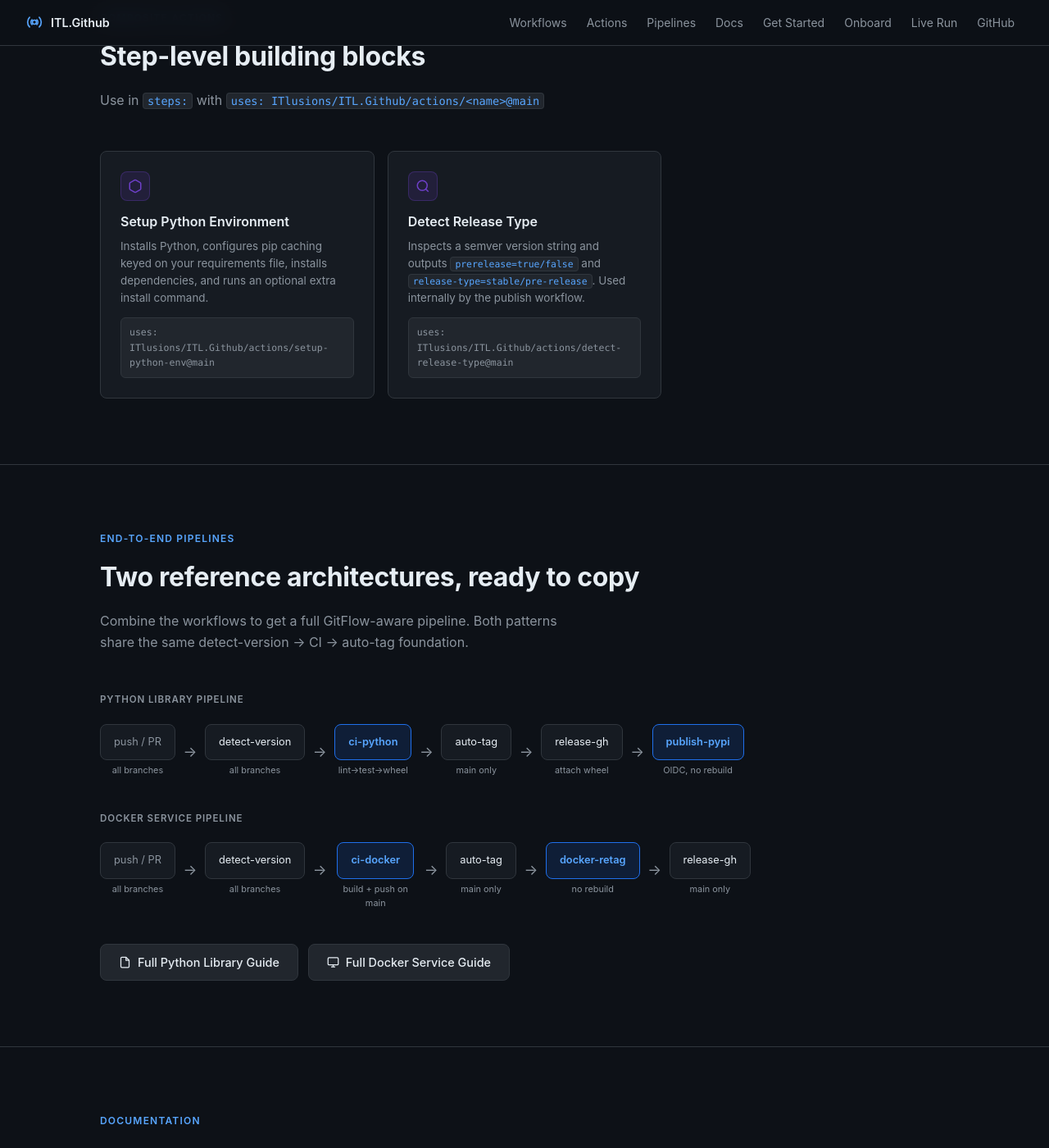
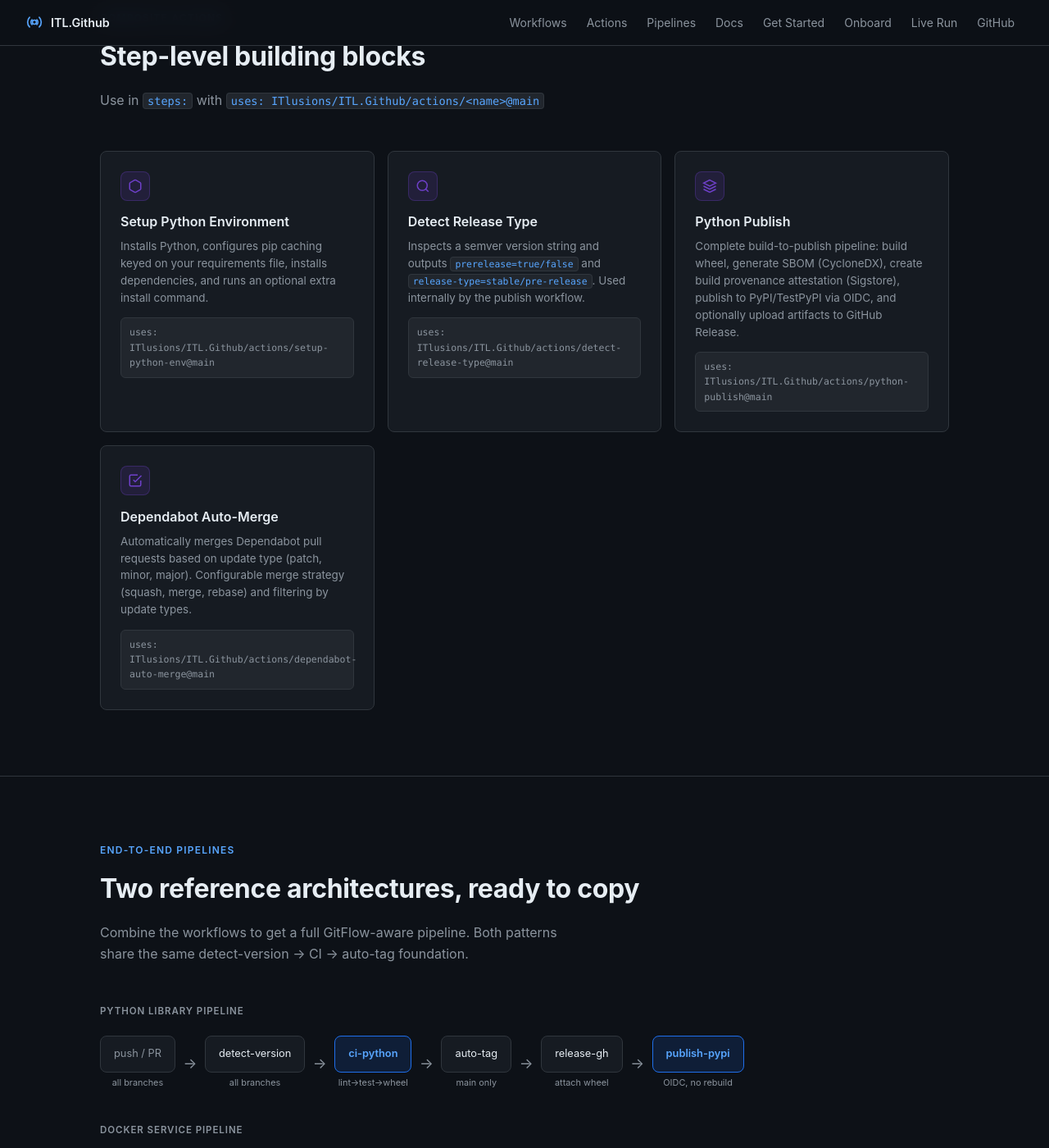
Before and after one commit to ITlusions/ITL.Github, a Jekyll site: the page docs/index.html, which Jekyll copies as it is, in a window 1280 px wide and 1400 px high, scrolled down 1892 px. Shown: the whole window at 82% size. Built offline with Jekyll 4.4.1, drawn with Linux system fonts in a browser that asks for light colours; some of the changed text lies outside the part shown.

Commit message:
feat: update index.html to reflect new composite actions and enhance documentation links

```diff
--- a/docs/index.html
+++ b/docs/index.html
@@ -499,7 +499,7 @@
   </div>
   <div class="badges">
     <span class="badge-pill"><span class="dot" style="background:var(--success)"></span>7 reusable workflows</span>
-    <span class="badge-pill"><span class="dot" style="background:#1f6feb"></span>2 composite actions</span>
+    <span class="badge-pill"><span class="dot" style="background:#1f6feb"></span>4 composite actions</span>
     <span class="badge-pill"><span class="dot" style="background:#9e6a03"></span>OIDC Trusted Publishing</span>
     <span class="badge-pill"><span class="dot" style="background:#6e40c9"></span>Build-once promotion</span>
     <span class="badge-pill"><span class="dot" style="background:#f78166"></span>Semver auto-tag</span>
@@ -633,6 +633,24 @@
           <div class="action-title">Detect Release Type</div>
           <div class="action-desc">Inspects a semver version string and outputs <code>prerelease=true/false</code> and <code>release-type=stable/pre-release</code>. Used internally by the publish workflow.</div>
           <div class="action-usage">uses: ITlusions/ITL.Github/actions/detect-release-type@main</div>
+        </a>
+
+        <a class="action-card" href="actions/python-publish">
+          <div class="action-icon">
+            <svg width="18" height="18" viewBox="0 0 24 24" fill="none" stroke="#6e40c9" stroke-width="2"><path d="M12 2L2 7l10 5 10-5-10-5z"/><polyline points="2 17 12 22 22 17"/><polyline points="2 12 12 17 22 12"/></svg>
+          </div>
+          <div class="action-title">Python Publish</div>
+          <div class="action-desc">Complete build-to-publish pipeline: build wheel, generate SBOM (CycloneDX), create build provenance attestation (Sigstore), publish to PyPI/TestPyPI via OIDC, and optionally upload artifacts to GitHub Release.</div>
+          <div class="action-usage">uses: ITlusions/ITL.Github/actions/python-publish@main</div>
+        </a>
+
+        <a class="action-card" href="actions/dependabot-auto-merge">
+          <div class="action-icon">
+            <svg width="18" height="18" viewBox="0 0 24 24" fill="none" stroke="#6e40c9" stroke-width="2"><path d="M9 11l3 3L22 4"/><path d="M21 12v7a2 2 0 01-2 2H5a2 2 0 01-2-2V5a2 2 0 012-2h11"/></svg>
+          </div>
+          <div class="action-title">Dependabot Auto-Merge</div>
+          <div class="action-desc">Automatically merges Dependabot pull requests based on update type (patch, minor, major). Configurable merge strategy (squash, merge, rebase) and filtering by update types.</div>
+          <div class="action-usage">uses: ITlusions/ITL.Github/actions/dependabot-auto-merge@main</div>
         </a>
 
       </div>
@@ -818,6 +836,20 @@
             <div class="doc-desc">Stable vs pre-release</div>
           </div>
         </a>
+        <a class="doc-link" href="actions/python-publish">
+          <div class="doc-icon"><svg width="18" height="18" viewBox="0 0 24 24" fill="none" stroke="currentColor" stroke-width="2" stroke-linecap="round" stroke-linejoin="round"><path d="M12 2L2 7l10 5 10-5-10-5z"/><polyline points="2 17 12 22 22 17"/><polyline points="2 12 12 17 22 12"/></svg></div>
+          <div>
+            <div class="doc-title">Python Publish</div>
+            <div class="doc-desc">Build + SBOM + attest + publish</div>
+          </div>
+        </a>
+        <a class="doc-link" href="actions/dependabot-auto-merge">
+          <div class="doc-icon"><svg width="18" height="18" viewBox="0 0 24 24" fill="none" stroke="currentColor" stroke-width="2" stroke-linecap="round" stroke-linejoin="round"><path d="M9 11l3 3L22 4"/><path d="M21 12v7a2 2 0 01-2 2H5a2 2 0 01-2-2V5a2 2 0 012-2h11"/></svg></div>
+          <div>
+            <div class="doc-title">Dependabot Auto-Merge</div>
+            <div class="doc-desc">Auto-merge Dependabot PRs</div>
+          </div>
+        </a>
         <a class="doc-link" href="guides/python-library">
           <div class="doc-icon"><svg width="18" height="18" viewBox="0 0 24 24" fill="none" stroke="currentColor" stroke-width="2" stroke-linecap="round" stroke-linejoin="round"><path d="M4 19.5A2.5 2.5 0 0 1 6.5 17H20"/><path d="M6.5 2H20v20H6.5A2.5 2.5 0 0 1 4 19.5v-15A2.5 2.5 0 0 1 6.5 2z"/></svg></div>
           <div>
```
